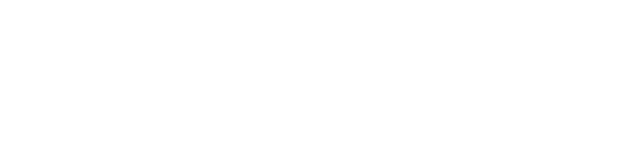
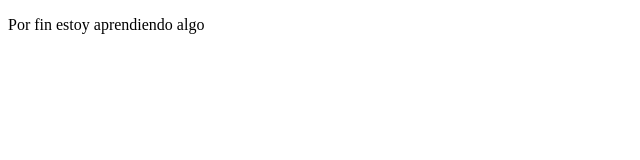
Before and after one commit to Exequie123/curso-html, a plain HTML site: page index.html in a window 1280 px wide. Shown: the whole page, without its empty margins (0-640 px from the left). Drawn offline with Linux system fonts and the light colour scheme.

Commit message:
Nuevas modificaciones

```diff
--- a/index.html
+++ b/index.html
@@ -4,9 +4,9 @@
     <meta charset="UTF-8">
     <meta http-equiv="X-UA-Compatible" content="IE=edge">
     <meta name="viewport" content="width=device-width, initial-scale=1.0">
-    <title>Document</title>
+    <title>Exequiel nicolas sosa</title>
 </head>
 <body>
-
+    <p>Por fin estoy aprendiendo algo </p>
 </body>
 </html>
```
